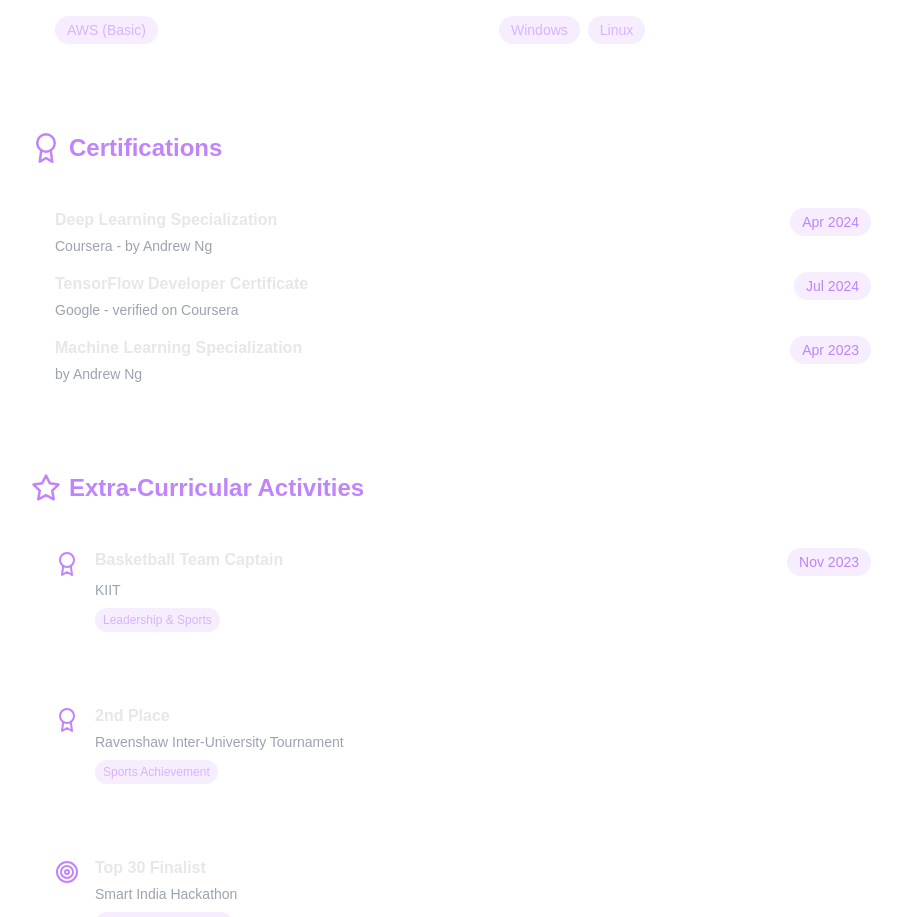
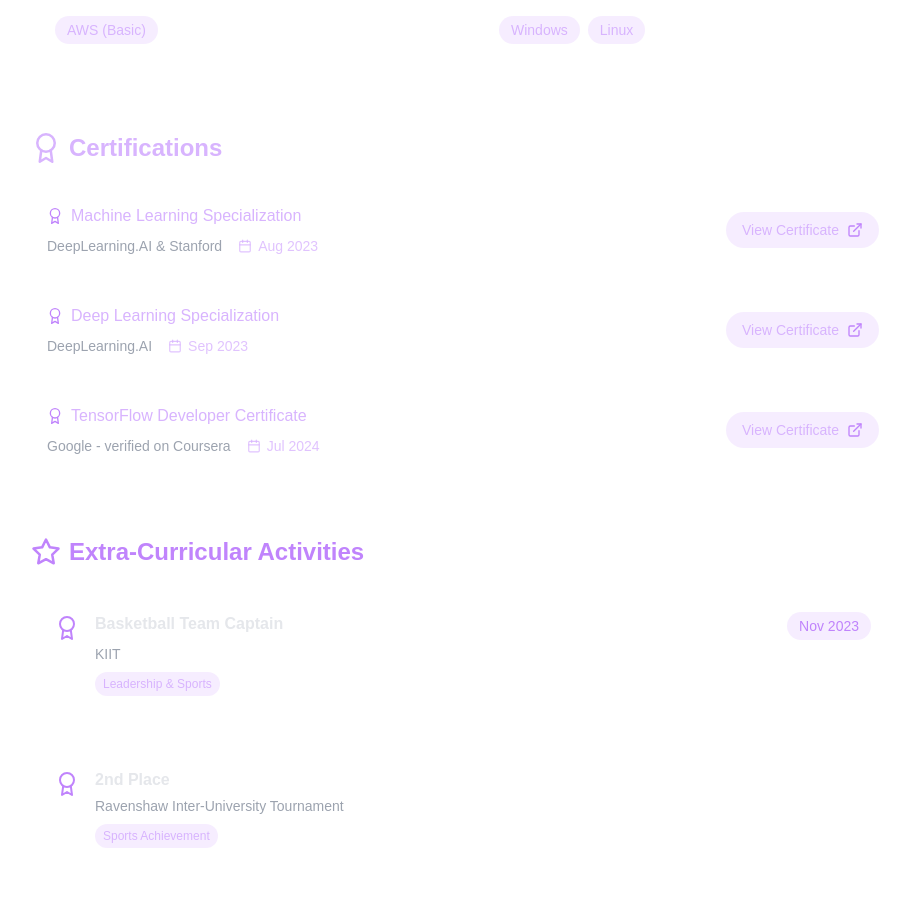
Before and after one commit to Soumyadipmaity1/portfolio-template, a Next.js app: page /about in a window 1280 px wide. Shown: the part 1260-2177 px from the top of the page, without its empty margins (177-1087 px from the left). Built offline with nearby package versions, Linux system fonts and the light colour scheme.

Commit message:
Refactor CertificationsSection: Update certificate data structure, enhance layout with CertificateCard component, and add external links for improved user experience.

```diff
--- a/src/components/CertificationsSection.tsx
+++ b/src/components/CertificationsSection.tsx
@@ -1,61 +1,50 @@
 'use client';
-import { motion } from 'framer-motion';
 import { FiAward } from 'react-icons/fi';
-import SectionLayout from './SectionLayout';
-import type { Certification } from './types';
+import CertificateCard from './CertificateCard';
 
-const CertificationsSection = () => {
-  const certifications: Certification[] = [
+const certificates = [
+  {
+    title: "Machine Learning Specialization",
+    issuer: "DeepLearning.AI & Stanford",
+    date: "Aug 2023",
+    link: "https://coursera.org/share/3657f6a7f2e7741e31adc5b77a46f56a"
+  },
   {
     title: "Deep Learning Specialization",
-      issuer: "Coursera - by Andrew Ng",
-      date: "Apr 2024"
+    issuer: "DeepLearning.AI",
+    date: "Sep 2023",
+    link: "https://coursera.org/share/e1a457c64412b8e51cf3800bbe183208"
   },
   {
     title: "TensorFlow Developer Certificate",
     issuer: "Google - verified on Coursera",
-      date: "Jul 2024"
+    date: "Jul 2024",
+    link: "https://coursera.org/share/bb476f5c70196cebe77ef2e87d61a872"
   },
-    {
-      title: "Machine Learning Specialization",
-      issuer: "by Andrew Ng",
-      date: "Apr 2023"
-    }
 ];
 
+const CertificationsSection = () => {
   return (
-    <SectionLayout delay={0.2}>
-      <h2 className="text-2xl font-bold text-purple-400 flex items-center gap-2">
+    <div className="space-y-6">
+      <div className="flex items-center gap-2 text-2xl font-semibold text-purple-300">
         <FiAward className="text-3xl" />
-        Certifications
-      </h2>
+        <h2>Certifications</h2>
+      </div>
 
-      <div className="grid gap-4 bg-white/5 mt-5 rounded-xl p-6 backdrop-blur-sm hover:bg-white/10 transition-all group"
-      >
-        {certifications.map((cert, index) => (
-          <motion.div
-            key={cert.title}
-            initial={{ opacity: 0, x: -20 }}
-            animate={{ opacity: 1, x: 0 }}
-            transition={{ delay: index * 0.1 }}
-          >
-            <div className="flex justify-between items-start">
-              <div>
-                <h3 className="font-semibold text-gray-200 group-hover:text-purple-400 transition-colors">
-                  {cert.title}
-                </h3>
-                <p className="text-gray-400 text-sm mt-1">{cert.issuer}</p>
-              </div>
-              <span className="text-purple-400 text-sm bg-purple-500/10 px-3 py-1 rounded-full">
-                {cert.date}
-              </span>
-            </div>
-          </motion.div>
+      <div className="space-y-4">
+        {certificates.map((cert, index) => (
+          <CertificateCard
+            key={index}
+            title={cert.title}
+            issuer={cert.issuer}
+            date={cert.date}
+            link={cert.link}
+            index={index}
+          />
         ))}
       </div>
-    </SectionLayout>
+    </div>
   );
 };
 
-export { CertificationsSection };
 export default CertificationsSection;
```
Lines whose indentation alone changed are shown as unchanged.
